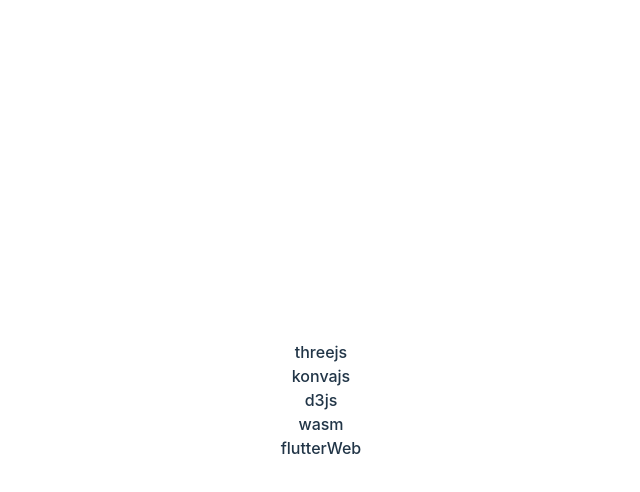
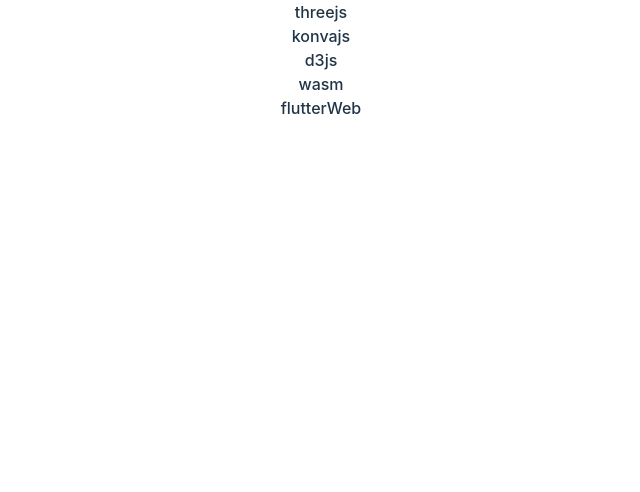
Before and after one commit to keepgagaga/web-box, a React (Vite) app: page / in a window 1280 px wide. Shown: the top 492 px of the page, without its empty margins (319-959 px from the left). Built offline with nearby package versions, Linux system fonts and the light colour scheme.

Commit message:
add headnav

```diff
--- a/src/App.css
+++ b/src/App.css
@@ -6,8 +6,8 @@
 .App {
   display: flex;
   flex-direction: column;
-  justify-content: center;
+  justify-content: start;
   align-items: center;
   width: 100vw;
-  height: 100vh;
+  min-height: 100vh;
 }
--- a/src/App.tsx
+++ b/src/App.tsx
@@ -1,16 +1,14 @@
-import { Link } from 'react-router-dom'
 import './App.css'
+import HeadNav from './components/HeadNav'
 
 function App() {
 
   return (
     <>
       <div className='App'>
-        <Link to={'/threejs'}>threejs</Link>
-        <Link to={'/konvajs'}>konvajs</Link>
-        <Link to={'/d3js'}>d3js</Link>
-        <Link to={'/wasm'}>wasm</Link>
-        <Link to={'/flutterWeb'}>flutterWeb</Link>
+        <HeadNav></HeadNav>
+        <div className='w-screen h-screen bg-red-300'></div>
+        <div className='w-screen h-screen bg-yellow-300'></div>
       </div>
     </>
   )
--- /dev/null
+++ b/src/components/HeadNav.tsx
@@ -0,0 +1,36 @@
+import { Link } from "react-router-dom";
+
+const navData = [
+    {
+        label: 'threejs',
+        path: 'threejs',
+    },
+    {
+        label: 'konvajs',
+        path: 'konvajs',
+    },
+    {
+        label: 'd3js',
+        path: 'd3js',
+    },
+    {
+        label: 'wasm',
+        path: 'wasm',
+    },
+    {
+        label: 'flutterWeb',
+        path: 'flutterWeb',
+    },
+];
+
+export default function HeadNav() {
+    return <>
+        <div className="flex flex-row justify-center items-center w-screen h-10 bg-transparent fixed">
+            {
+                navData.map(n => {
+                    return <div key={n.label} className="mx-8"><Link to={n.path}>{n.label}</Link></div>
+                })
+            }
+        </div>
+    </>
+}
--- a/src/main.tsx
+++ b/src/main.tsx
@@ -8,6 +8,7 @@
 import D3js from './pages/D3js/D3js.tsx'
 import Wasm from './pages/Wasm/wasm.tsx'
 import FlutterWeb from './pages/FlutterWeb.tsx'
+import About from './pages/About.tsx'
 
 const router = createBrowserRouter([
   {
@@ -33,6 +34,10 @@
   {
     path: '/flutterWeb',
     element: <FlutterWeb></FlutterWeb>
+  },
+  {
+    path: 'about',
+    element: <About></About>
   }
 ]);
 
--- /dev/null
+++ b/src/pages/About.tsx
@@ -0,0 +1,4 @@
+
+export default function About() {
+    return <>About</>
+}
```
Also changed, not shown: src/common/router.ts (added).
